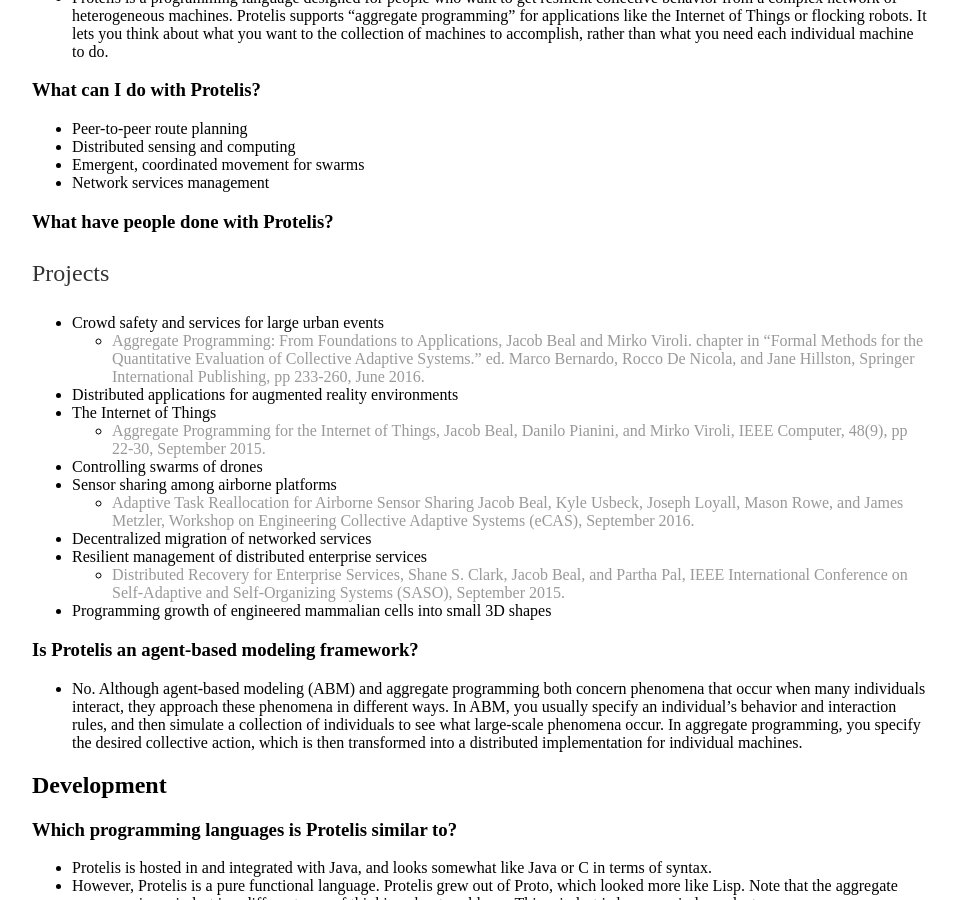
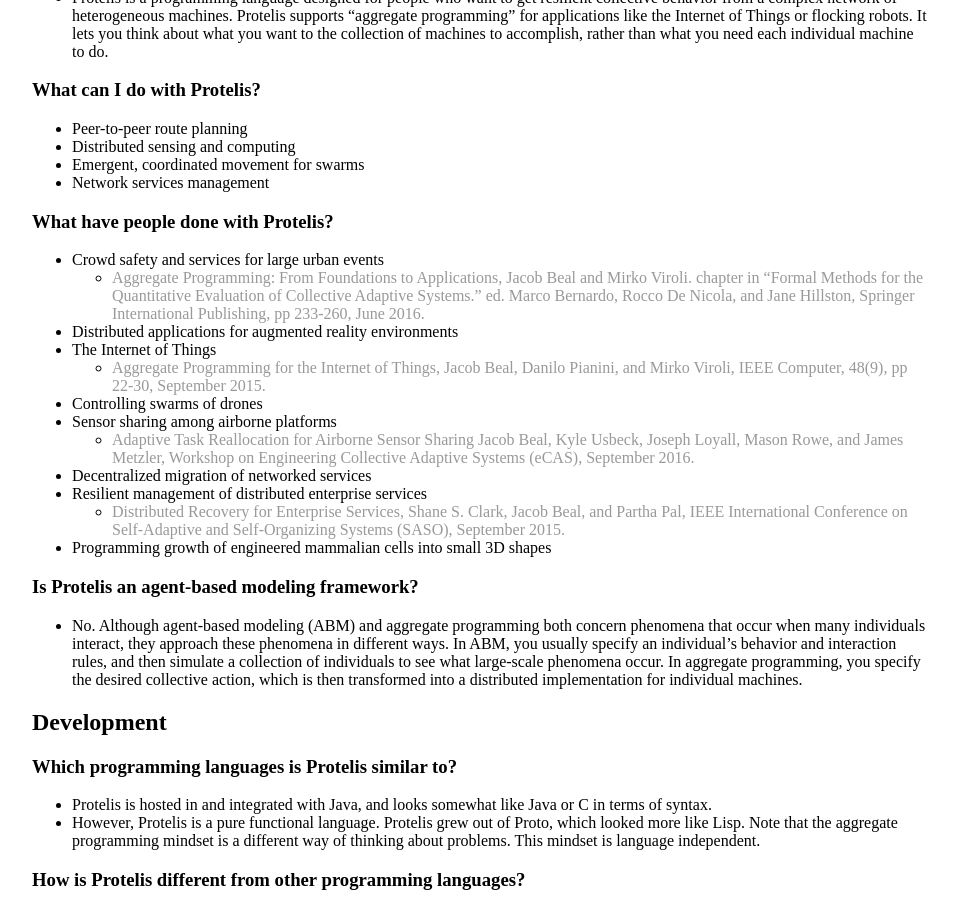
Before and after one commit to tasseomancy/tasseomancy.github.io, a Jekyll site: the page built from _posts/2018-01-31-toc-faqs.md, in a window 1280 px wide and 900 px high, scrolled down 483 px. Shown: the whole window, without its empty margins (160-1116 px from the left). Built offline with Jekyll 4.4.1, drawn with Linux system fonts in a browser that asks for light colours.

Commit message:
Update 2018-01-31-toc-faqs.md

```diff
--- a/_posts/2018-01-31-toc-faqs.md
+++ b/_posts/2018-01-31-toc-faqs.md
@@ -21,7 +21,6 @@
 
 ### What have people done with Protelis?
 
-Projects
 * Crowd safety and services for large urban events
    * <a href="http://web.mit.edu/jakebeal/www/Publications/QUANTICOL16-AggregateProgramming.pdf">Aggregate Programming: From Foundations to Applications, Jacob Beal and Mirko Viroli. chapter in "Formal Methods for the Quantitative Evaluation of Collective Adaptive Systems." ed. Marco Bernardo, Rocco De Nicola, and Jane Hillston, Springer International Publishing, pp 233-260, June 2016. </a>
 * Distributed applications for augmented reality environments
```
Also changed, not shown: other parts of _posts/2018-01-31-toc-faqs.md (+0 -1 lines).
